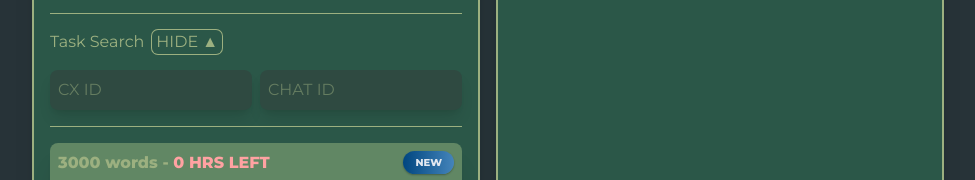
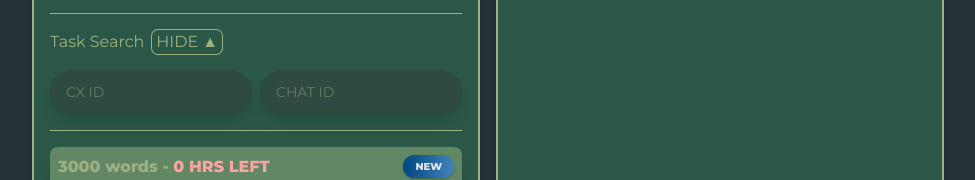
Before and after one commit to GhostQck/TasksScheduler, a Next.js app: page / in a window 1280 px wide. Shown: the part 149-329 px from the top of the page, without its empty margins (152-1127 px from the left). Built offline with nearby package versions, Linux system fonts and the light colour scheme.

Commit message:
Adjusted input UI slightly

```diff
--- a/src/app/page.tsx
+++ b/src/app/page.tsx
@@ -49,7 +49,7 @@ export default function Root() {
                 type='text'
                 placeholder='CX ID'
                 className='
-                  bg-fg-dark rounded-lg p-2 shadow-lg
+                  bg-fg-dark rounded-full py-2 px-4 shadow-lg text-sm
                   duration-200 transition-all ease-in-out
                   hover:brightness-[1.1] hover:shadow-xl
                   focus:outline-none focus:ring-2 focus:ring-txt/30
@@ -60,7 +60,7 @@ export default function Root() {
                 type='text'
                 placeholder='CHAT ID'
                 className='
-                  no-spinner bg-fg-dark rounded-lg p-2 shadow-lg
+                  bg-fg-dark rounded-full py-3 px-4 shadow-lg text-sm
                   duration-200 transition-all ease-in-out
                   hover:brightness-[1.1] hover:shadow-xl
                   focus:outline-none focus:ring-2 focus:ring-txt/30
```
